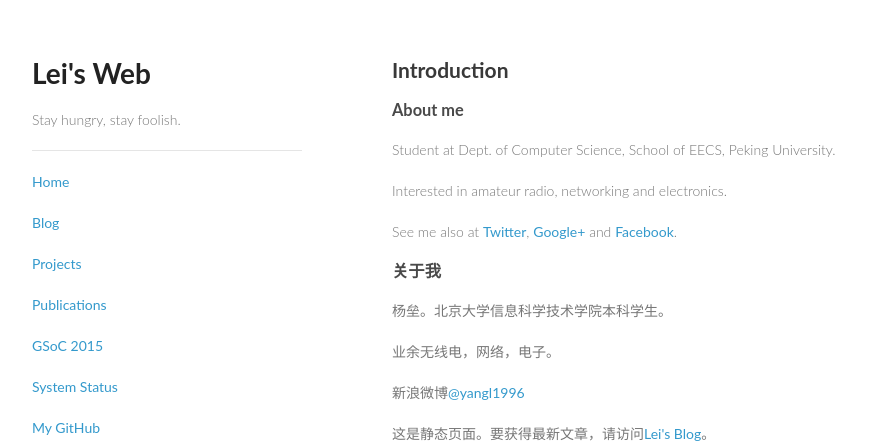
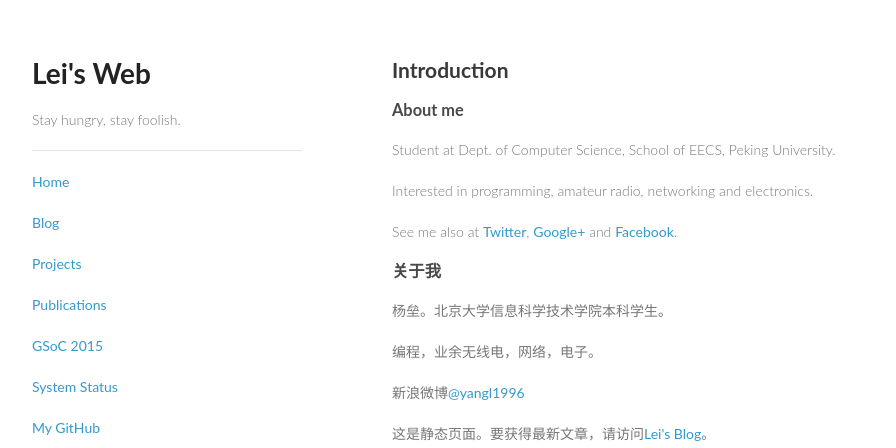
Before and after one commit to yangl1996/homepage, a Jekyll site: the page built from index.html, in a window 1280 px wide and 1058 px high. Shown: the top 448 px of the window, without its empty margins (178-1074 px from the left). Built offline with Jekyll 4.4.1, drawn with Linux system fonts in a browser that asks for light colours; some web fonts are replaced; comment, search, counter and statistics services are not loaded.

Commit message:
Update index.html

```diff
--- a/index.html
+++ b/index.html
@@ -8,7 +8,7 @@ title: Lei’s Web | Stay hungry, stay foolish.
 
 <p>Student at Dept. of Computer Science, School of EECS, Peking University.</p>
 
-<p>Interested in amateur radio, networking and electronics.</p>
+<p>Interested in programming, amateur radio, networking and electronics.</p>
 
 <p>See me also at <a href="https://twitter.com/yangl1996">Twitter</a>, <a href="https://plus.google.com/111582195454463541813">Google+</a> and <a href="http://www.facebook.com/yangl1996">Facebook</a>.</p>
 
@@ -16,7 +16,7 @@ title: Lei’s Web | Stay hungry, stay foolish.
 
 <p>杨垒。北京大学信息科学技术学院本科学生。</p>
 
-<p>业余无线电，网络，电子。</p>
+<p>编程，业余无线电，网络，电子。</p>
 
 <p>新浪微博<a href="http://weibo.com/yangl1996">@yangl1996</a></p>
 
```
